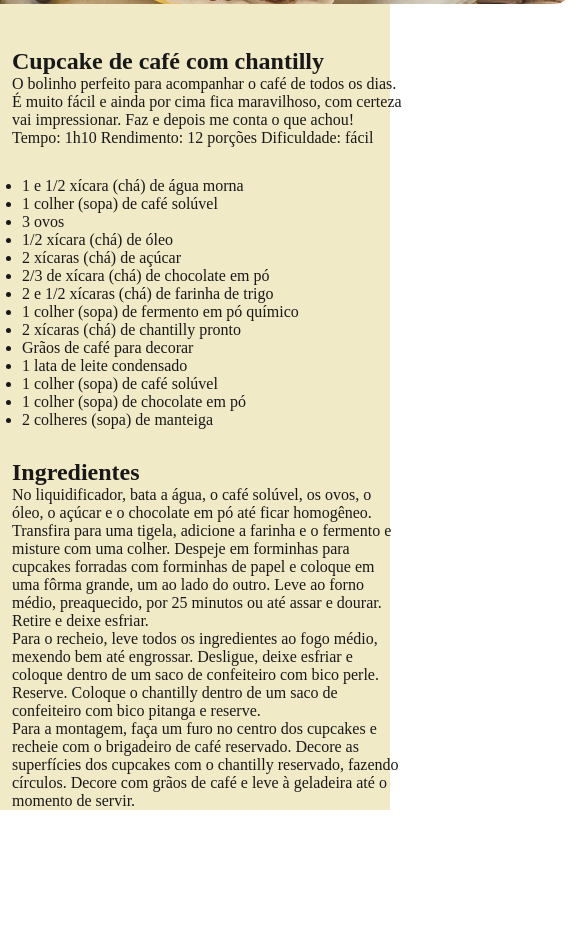
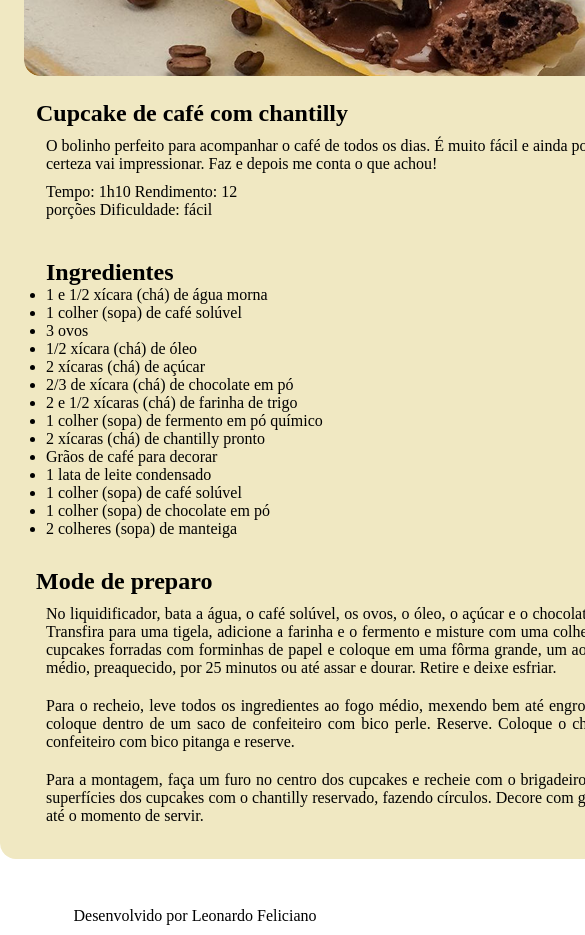
Before and after one commit to Leolfc/Pagina-de-Receita, a plain HTML site: page index.html in a window 390 px wide. Shown: the part 420-1355 px from the top of the page, 585 px wide, since content can reach past the window. Before the commit the page ends 1230 px from the top, so only its background shows below. Drawn offline with Linux system fonts and the light colour scheme; a web font is replaced by a local one.

Commit message:
melhorando a responsividade

```diff
--- a/index.html
+++ b/index.html
@@ -23,10 +23,11 @@
             fácil e ainda por cima fica maravilhoso, com certeza vai
             impressionar. Faz e depois me conta o que achou!
           </p>
-          <p>Tempo: 1h10 Rendimento: 12 porções Dificuldade: fácil</p>
+          <p class="time-preparation">Tempo: 1h10 Rendimento: 12 porções Dificuldade: fácil</p>
         </section>
         <section id="ingredients">
           <ul>
+            <h2>Ingredientes</h2>
             <li>1 e 1/2 xícara (chá) de água morna</li>
             <li>1 colher (sopa) de café solúvel</li>
             <li>3 ovos</li>
@@ -44,7 +45,7 @@
           </ul>
         </section>
         <section id="preparation">
-          <h2 class="secondary-title">Ingredientes</h2>
+          <h2 class="secondary-title">Mode de preparo</h2>
           <p>
             No liquidificador, bata a água, o café solúvel, os ovos, o óleo, o
             açúcar e o chocolate em pó até ficar homogêneo. Transfira para uma
@@ -69,5 +70,8 @@
         </section>
       </main>
     </div>
+    <footer>
+        <p>Desenvolvido por <a href="https://www.linkedin.com/in/leolfc/" target="_blank">Leonardo Feliciano</a></p>
+    </footer>
   </body>
 </html>
--- a/style.css
+++ b/style.css
@@ -1,45 +1,53 @@
-*{
+* {
   margin: 0;
   padding: 0;
   box-sizing: border-box;
 }
-body{
+:root {
+  --surface-color: #f0e8c2;
+}
+
+
+body {
   font-family: Alice;
   background-image: url("./assets/bg-image.png");
-   background: no-repeat cover center;
-   opacity: 0.9;
-
-}
-
-:root{
-    --surface-color:#F0E8C2;
+  background-size: cover;
+  background-position: center;
 }
 
 
 
-#page{
+#page {
   display: flex;
   flex-direction: column;
   align-items: center;
   justify-content: center;
-    gap: 20px;
-   background: var(--surface-color, #F0E8C2);
-
+  background: var(--surface-color, #f0e8c2);
+  width: 800px;
+  padding: 24px;
+  margin: 48px auto;
+  border-radius: 16px;
+}
+img {
+  max-width: 800px;
+  border-radius: 16px;
+  margin: 24px;
+}
+.time-preparation{
+    column-count:3 ;
+}
+#about {
+  font-size: 16px;
 
 }
-img{
-    max-width:800px;
-    border-radius: 16px;
-    margin: 24px ;
+p{
+    margin:10px
 }
-#about{
+#ingredients {
   font-size: 16px;
+  margin: 10px;
 }
-#ingredients{
-    font-size: 16px;
-    margin:10px;
-}
-main{
+main {
   display: flex;
   flex-direction: column;
   align-items: left;
@@ -48,5 +56,25 @@ main{
   gap: 20px;
   width: 100%;
   margin-left: 24px;
+}
+
+#preparation{
+    text-align: justify;
+    display: flex;
+    flex-direction: column;
+
 
 }
+
+footer{
+    text-align: center;
+
+}
+footer a {
+     text-decoration: none;
+     color: black;
+}
+footer a:hover{
+    text-decoration: underline;
+    color:rgb(1, 41, 28)
+}
```
Lines whose indentation alone changed are shown as unchanged.
